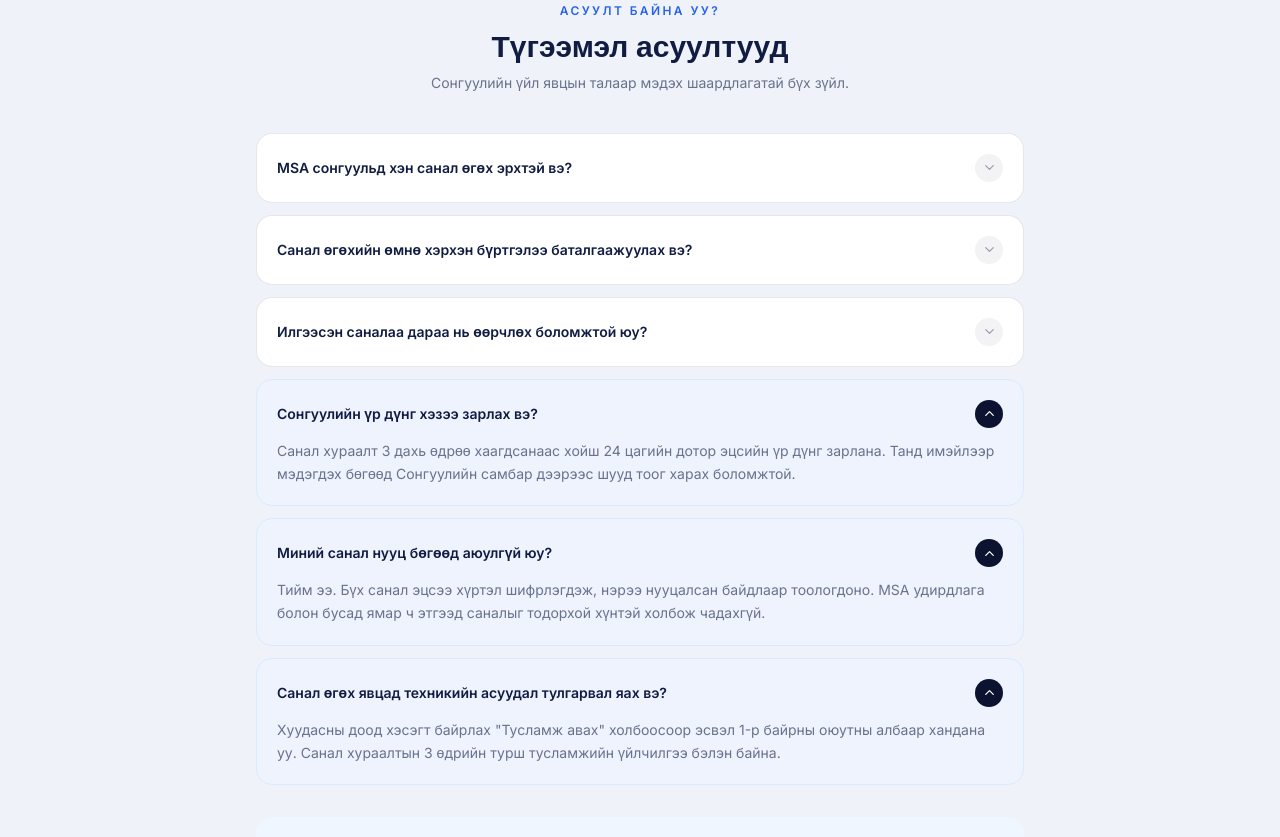
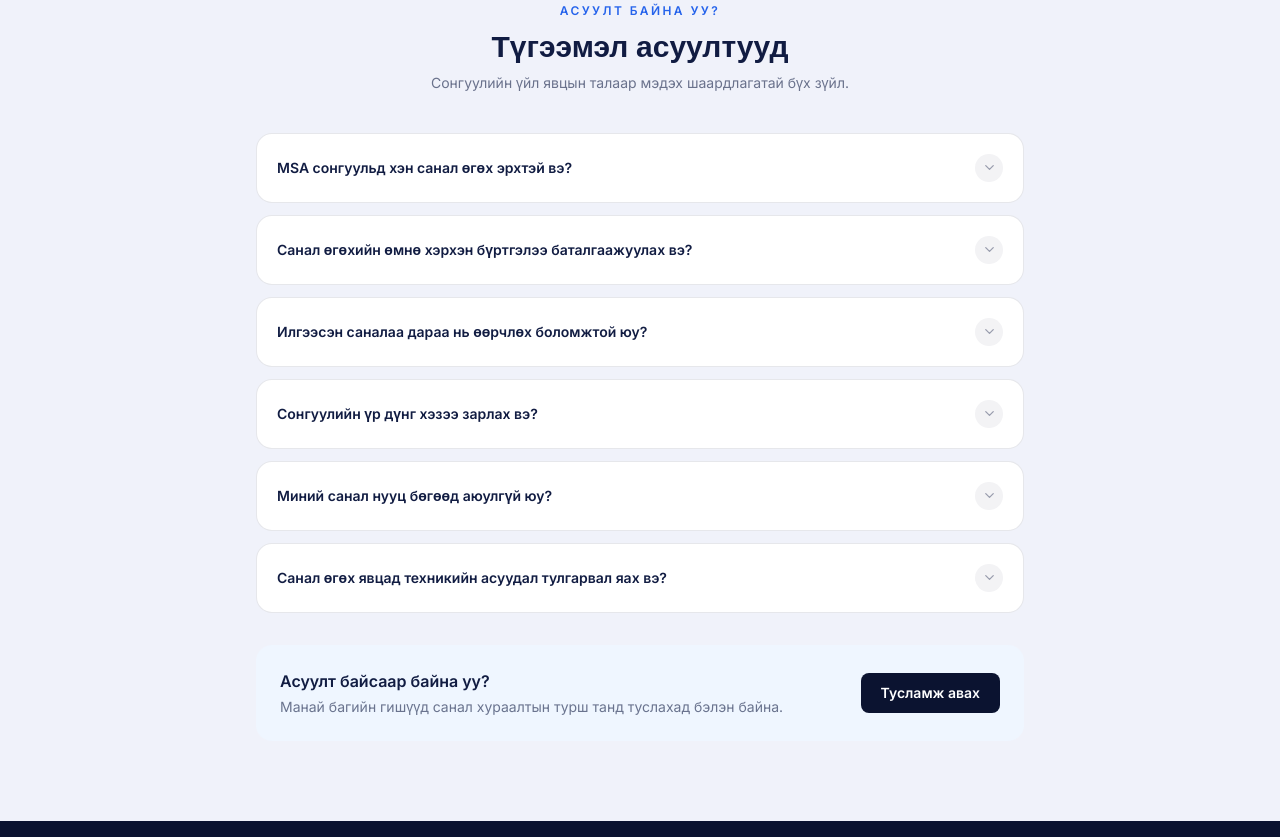
Before and after one commit to atg0dd/hanyang-msa-voting, a React (Vite) app in the folder frontend/: page /home in a window 1280 px wide. Shown: the part 1960-2797 px from the top of the page. Built offline with nearby package versions, Linux system fonts and the light colour scheme.

Commit message:
feat: implement reveal animations for components and add page transition effects

```diff
--- a/frontend/src/App.jsx
+++ b/frontend/src/App.jsx
@@ -1,4 +1,5 @@
-import { BrowserRouter, Routes, Route } from "react-router-dom";
+import { useEffect, useState } from "react";
+import { BrowserRouter, Routes, Route, useLocation } from "react-router-dom";
 import Navbar from "./components/Navbar";
 import Footer from "./components/Footer";
 import HomePage from "./pages/HomePage";
@@ -8,6 +9,7 @@ import ManifestoPage from "./pages/ManifestoPage";
 import VotePage from "./pages/VotePage";
 import ApplicationPage from "./pages/ApplicationPage";
 import ResultsPage from "./pages/ResultsPage";
+import "./styles/transitions.css";
 
 function Layout({ children, bare }) {
   if (bare) return <div className="min-h-screen bg-[#F7F8FC]">{children}</div>;
@@ -20,10 +22,31 @@ function Layout({ children, bare }) {
   );
 }
 
-export default function App() {
+function AnimatedRoutes() {
+  const location = useLocation();
+  const [displayLocation, setDisplayLocation] = useState(location);
+  const [stage, setStage] = useState("in");
+
+  useEffect(() => {
+    if (location.pathname !== displayLocation.pathname) {
+      setStage("out");
+    }
+  }, [location, displayLocation.pathname]);
+
+  function handleAnimationEnd() {
+    if (stage === "out") {
+      window.scrollTo(0, 0);
+      setDisplayLocation(location);
+      setStage("in");
+    }
+  }
+
   return (
-    <BrowserRouter>
-      <Routes>
+    <div
+      className={stage === "out" ? "page-transition-out" : "page-transition-in"}
+      onAnimationEnd={handleAnimationEnd}
+    >
+      <Routes location={displayLocation}>
         <Route path="/" element={<Layout bare><HomePage /></Layout>} />
         <Route path="/home" element={<Layout><HomeLandingPage /></Layout>} />
         <Route path="/candidates" element={<Layout><CandidatesPage /></Layout>} />
@@ -32,6 +55,14 @@ export default function App() {
         <Route path="/apply" element={<Layout bare><ApplicationPage /></Layout>} />
         <Route path="/results" element={<Layout bare><ResultsPage /></Layout>} />
       </Routes>
+    </div>
+  );
+}
+
+export default function App() {
+  return (
+    <BrowserRouter>
+      <AnimatedRoutes />
     </BrowserRouter>
   );
 }
--- a/frontend/src/components/FaqItem.jsx
+++ b/frontend/src/components/FaqItem.jsx
@@ -6,7 +6,7 @@ export default function FaqItem({ question, answer, defaultOpen = false }) {
 
   return (
     <div
-      className={`rounded-2xl border p-5 transition-colors ${
+      className={`rounded-2xl border p-5 transition-colors duration-300 ${
         open ? "border-blue-100 bg-blue-50/60" : "border-navy-900/10 bg-white"
       }`}
     >
@@ -16,16 +16,21 @@ export default function FaqItem({ question, answer, defaultOpen = false }) {
       >
         {question}
         <span
-          className={`flex h-7 w-7 shrink-0 items-center justify-center rounded-full transition-colors ${
+          className={`flex h-7 w-7 shrink-0 items-center justify-center rounded-full transition-colors duration-300 ${
             open ? "bg-navy-950 text-white" : "bg-navy-900/5 text-navy-900/40"
           }`}
         >
-          <ChevronDown size={15} className={`transition-transform ${open ? "rotate-180" : ""}`} />
+          <ChevronDown size={15} className={`transition-transform duration-300 ${open ? "rotate-180" : ""}`} />
         </span>
       </button>
-      {open && answer && (
-        <p className="mt-3 text-sm leading-relaxed text-navy-900/60">{answer}</p>
-      )}
+      <div
+        className="grid transition-[grid-template-rows] duration-300 ease-out"
+        style={{ gridTemplateRows: open ? "1fr" : "0fr" }}
+      >
+        <div className="overflow-hidden">
+          {answer && <p className="mt-3 text-sm leading-relaxed text-navy-900/60">{answer}</p>}
+        </div>
+      </div>
     </div>
   );
 }
--- a/frontend/src/components/Navbar.jsx
+++ b/frontend/src/components/Navbar.jsx
@@ -30,7 +30,7 @@ export default function Navbar() {
   return (
     <header className="sticky top-0 z-40 border-b border-navy-900/10 bg-navy-950/95 backdrop-blur text-white">
       <div className="mx-auto flex max-w-6xl items-center justify-between px-6 py-4">
-        <Link to="/home" className="flex items-center gap-2 font-display text-lg font-semibold tracking-tight">
+        <Link to="/home" className="flex items-center gap-2 font-display text-lg font-semibold tracking-tight transition-opacity duration-200 hover:opacity-80">
           <img src={logo} alt="MSA HYU ERICA" className="h-9 w-9 rounded-full object-contain" />
           MSA Elections
         </Link>
@@ -52,7 +52,7 @@ export default function Navbar() {
 
         <Link
           to="/apply"
-          className="rounded-lg bg-white px-4 py-2 text-sm font-semibold text-navy-950 transition hover:bg-white/90"
+          className="rounded-lg bg-white px-4 py-2 text-sm font-semibold text-navy-950 transition-all duration-200 hover:-translate-y-0.5 hover:bg-white/90 active:translate-y-0"
         >
           Нэр дэвшигчээр бүртгүүлэх
         </Link>
--- /dev/null
+++ b/frontend/src/components/Reveal.jsx
@@ -0,0 +1,33 @@
+import { useEffect, useRef, useState } from "react";
+
+export default function Reveal({ children, className = "", as: Tag = "div", delay = 0 }) {
+  const ref = useRef(null);
+  const [visible, setVisible] = useState(false);
+
+  useEffect(() => {
+    const node = ref.current;
+    if (!node) return;
+
+    const observer = new IntersectionObserver(
+      ([entry]) => {
+        if (entry.isIntersecting) {
+          setVisible(true);
+          observer.disconnect();
+        }
+      },
+      { threshold: 0.15 }
+    );
+    observer.observe(node);
+    return () => observer.disconnect();
+  }, []);
+
+  return (
+    <Tag
+      ref={ref}
+      className={`reveal ${visible ? "reveal-visible" : ""} ${className}`}
+      style={delay ? { transitionDelay: `${delay}ms` } : undefined}
+    >
+      {children}
+    </Tag>
+  );
+}
--- a/frontend/src/components/Stepper.jsx
+++ b/frontend/src/components/Stepper.jsx
@@ -11,7 +11,7 @@ export default function Stepper({ steps, current }) {
           <div key={label} className="flex flex-1 items-center last:flex-none">
             <div className="flex flex-col items-center gap-1.5">
               <div
-                className={`flex h-8 w-8 items-center justify-center rounded-full text-xs font-semibold ${
+                className={`flex h-8 w-8 items-center justify-center rounded-full text-xs font-semibold transition-colors duration-300 ${
                   state === "done"
                     ? "bg-blue-600 text-white"
                     : state === "active"
@@ -22,7 +22,7 @@ export default function Stepper({ steps, current }) {
                 {state === "done" ? <Check size={15} /> : stepNum}
               </div>
               <span
-                className={`text-[11px] font-medium ${
+                className={`text-[11px] font-medium transition-colors duration-300 ${
                   state === "upcoming" ? "text-navy-900/40" : "text-navy-900"
                 }`}
               >
@@ -31,7 +31,7 @@ export default function Stepper({ steps, current }) {
             </div>
             {stepNum !== steps.length && (
               <div
-                className={`mx-2 h-0.5 flex-1 ${
+                className={`mx-2 h-0.5 flex-1 transition-colors duration-300 ${
                   stepNum < current ? "bg-blue-600" : "bg-navy-900/10"
                 }`}
               />
--- a/frontend/src/components/TeamCard.jsx
+++ b/frontend/src/components/TeamCard.jsx
@@ -5,7 +5,7 @@ export default function TeamCard({ team }) {
   const accent = accentMap[team.accent];
 
   return (
-    <div className="flex flex-col overflow-hidden rounded-2xl border border-navy-900/5 bg-white shadow-card">
+    <div className="flex flex-col overflow-hidden rounded-2xl border border-navy-900/5 bg-white shadow-card transition-all duration-300 hover:-translate-y-1 hover:shadow-xl">
       <div className={`h-1.5 ${accent.bar}`} />
       <div className="flex flex-1 flex-col p-6">
         <span className={`mb-4 inline-flex w-fit items-center rounded-full px-3 py-1 text-xs font-semibold ${accent.badge}`}>
@@ -37,13 +37,13 @@ export default function TeamCard({ team }) {
         <div className="flex flex-col gap-2">
           <Link
             to={`/vote/${team.id}`}
-            className={`rounded-lg px-4 py-2.5 text-center text-sm font-semibold text-white transition ${accent.solid}`}
+            className={`rounded-lg px-4 py-2.5 text-center text-sm font-semibold text-white transition-all duration-200 active:scale-[0.98] ${accent.solid}`}
           >
             Энэ багт санал өгөх
           </Link>
           <Link
             to={`/team/${team.id}`}
-            className="rounded-lg border border-navy-900/10 px-4 py-2.5 text-center text-sm font-semibold text-navy-900 transition hover:bg-navy-900/5"
+            className="rounded-lg border border-navy-900/10 px-4 py-2.5 text-center text-sm font-semibold text-navy-900 transition-all duration-200 hover:bg-navy-900/5 active:scale-[0.98]"
           >
             Мөрийн хөтөлбөр үзэх
           </Link>
--- a/frontend/src/pages/HomeLandingPage.jsx
+++ b/frontend/src/pages/HomeLandingPage.jsx
@@ -1,6 +1,7 @@
 import { Link } from "react-router-dom";
 import TeamCard from "../components/TeamCard";
 import FaqItem from "../components/FaqItem";
+import Reveal from "../components/Reveal";
 import { IdCard, ClipboardList, ShieldCheck, ArrowRight } from "../components/icons";
 import { teams } from "../data/teams";
 
@@ -95,7 +96,7 @@ export default function HomeLandingPage() {
       {/* Meet the candidates */}
       <section id="candidates" className="bg-[#F0F2FA] px-4 py-14 sm:px-6 sm:py-20">
         <div className="mx-auto max-w-6xl">
-          <div className="mx-auto max-w-xl text-center">
+          <Reveal className="mx-auto max-w-xl text-center">
             <span className="text-xs font-semibold uppercase tracking-[0.2em] text-blue-600">
               3 баг өрсөлдөж байна
             </span>
@@ -106,10 +107,12 @@ export default function HomeLandingPage() {
               Баг тус бүр Ерөнхийлөгч, Дэд ерөнхийлөгчөөс бүрдсэн хос болон өрсөлдөж байна. Итгэдэг багаа
               сонгож дэмжээрэй.
             </p>
-          </div>
+          </Reveal>
           <div className="mt-10 grid gap-4 sm:gap-6 sm:grid-cols-2 lg:grid-cols-3">
-            {teams.map((team) => (
-              <TeamCard key={team.id} team={team} />
+            {teams.map((team, i) => (
+              <Reveal key={team.id} delay={i * 100}>
+                <TeamCard team={team} />
+              </Reveal>
             ))}
           </div>
         </div>
@@ -117,7 +120,7 @@ export default function HomeLandingPage() {
 
       {/* Need help voting */}
       <section className="px-4 py-14 sm:px-6 sm:py-20">
-        <div className="mx-auto grid max-w-6xl overflow-hidden rounded-2xl border border-navy-900/5 bg-white shadow-card lg:grid-cols-2">
+        <Reveal className="mx-auto grid max-w-6xl overflow-hidden rounded-2xl border border-navy-900/5 bg-white shadow-card lg:grid-cols-2">
           <div className="p-8 sm:p-10">
             <span className="text-xs font-semibold uppercase tracking-[0.2em] text-blue-600">
               Гарын авлага
@@ -150,12 +153,12 @@ export default function HomeLandingPage() {
               <span className="relative text-5xl">🗳️</span>
             </div>
           </div>
-        </div>
+        </Reveal>
       </section>
 
       {/* FAQ */}
       <section className="bg-[#F0F2FA] px-4 py-14 sm:px-6 sm:py-20">
-        <div className="mx-auto max-w-3xl text-center">
+        <Reveal className="mx-auto max-w-3xl text-center">
           <span className="text-xs font-semibold uppercase tracking-[0.2em] text-blue-600">
             Асуулт байна уу?
           </span>
@@ -165,15 +168,18 @@ export default function HomeLandingPage() {
           <p className="mt-2 text-sm text-navy-900/60">
             Сонгуулийн үйл явцын талаар мэдэх шаардлагатай бүх зүйл.
           </p>
-        </div>
+        </Reveal>
 
-        <div className="mx-auto mt-10 max-w-3xl space-y-3">
-          {faqs.map((f, i) => (
-            <FaqItem key={f.q} question={f.q} answer={f.a} defaultOpen={i >= 3} />
+        <Reveal className="mx-auto mt-10 max-w-3xl space-y-3" delay={100}>
+          {faqs.map((f) => (
+            <FaqItem key={f.q} question={f.q} answer={f.a} />
           ))}
-        </div>
+        </Reveal>
 
-        <div className="mx-auto mt-8 flex max-w-3xl flex-col items-center justify-between gap-4 rounded-2xl bg-blue-50 px-6 py-6 sm:flex-row">
+        <Reveal
+          className="mx-auto mt-8 flex max-w-3xl flex-col items-center justify-between gap-4 rounded-2xl bg-blue-50 px-6 py-6 sm:flex-row"
+          delay={150}
+        >
           <div className="text-center sm:text-left">
             <p className="font-semibold text-navy-900">Асуулт байсаар байна уу?</p>
             <p className="mt-1 text-sm text-navy-900/60">
@@ -186,7 +192,7 @@ export default function HomeLandingPage() {
           >
             Тусламж авах
           </a>
-        </div>
+        </Reveal>
       </section>
     </div>
   );
--- a/frontend/src/styles/transitions.css
+++ b/frontend/src/styles/transitions.css
@@ -47,3 +47,57 @@ body {
 .transition-out {
   animation: fadeOut 0.3s ease-in;
 }
+
+/* Route change transitions */
+@keyframes pageFadeIn {
+  from {
+    opacity: 0;
+    transform: translateY(8px);
+  }
+  to {
+    opacity: 1;
+    transform: translateY(0);
+  }
+}
+
+@keyframes pageFadeOut {
+  from {
+    opacity: 1;
+    transform: translateY(0);
+  }
+  to {
+    opacity: 0;
+    transform: translateY(-8px);
+  }
+}
+
+.page-transition-in {
+  animation: pageFadeIn 0.25s ease-out both;
+}
+
+.page-transition-out {
+  animation: pageFadeOut 0.15s ease-in both;
+}
+
+/* Scroll-reveal */
+.reveal {
+  opacity: 0;
+  transform: translateY(20px);
+  transition: opacity 0.6s ease-out, transform 0.6s ease-out;
+}
+
+.reveal.reveal-visible {
+  opacity: 1;
+  transform: translateY(0);
+}
+
+@media (prefers-reduced-motion: reduce) {
+  .page-transition-in,
+  .page-transition-out,
+  .reveal {
+    animation: none !important;
+    transition: none !important;
+    opacity: 1 !important;
+    transform: none !important;
+  }
+}
```
Also changed, not shown: frontend/src/pages/ApplicationPage.jsx (+21 -16 lines), frontend/src/pages/CandidatesPage.jsx (+6 -3 lines), frontend/src/pages/ManifestoPage.jsx (+12 -11 lines), frontend/src/pages/ResultsPage.jsx (+9 -8 lines).
